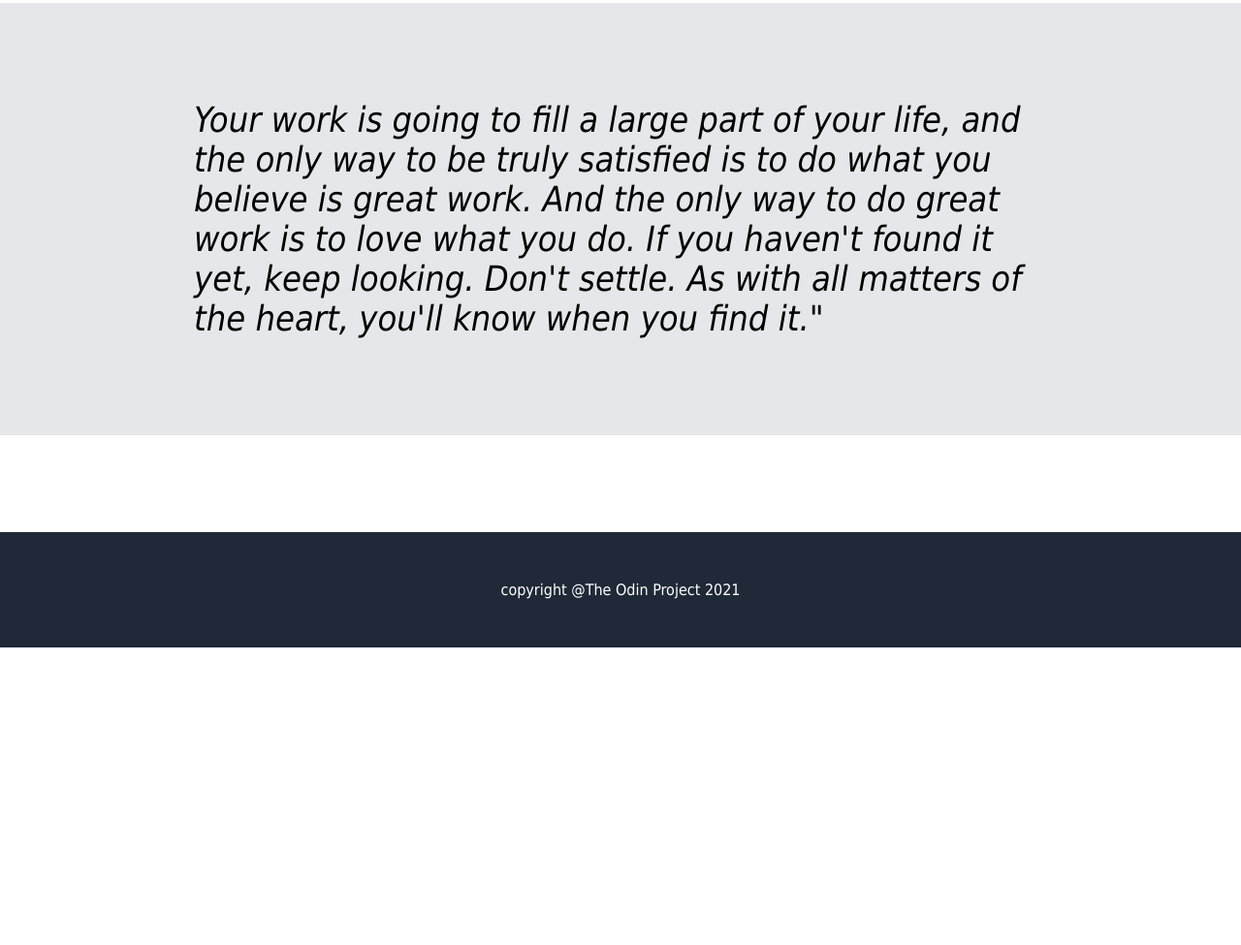
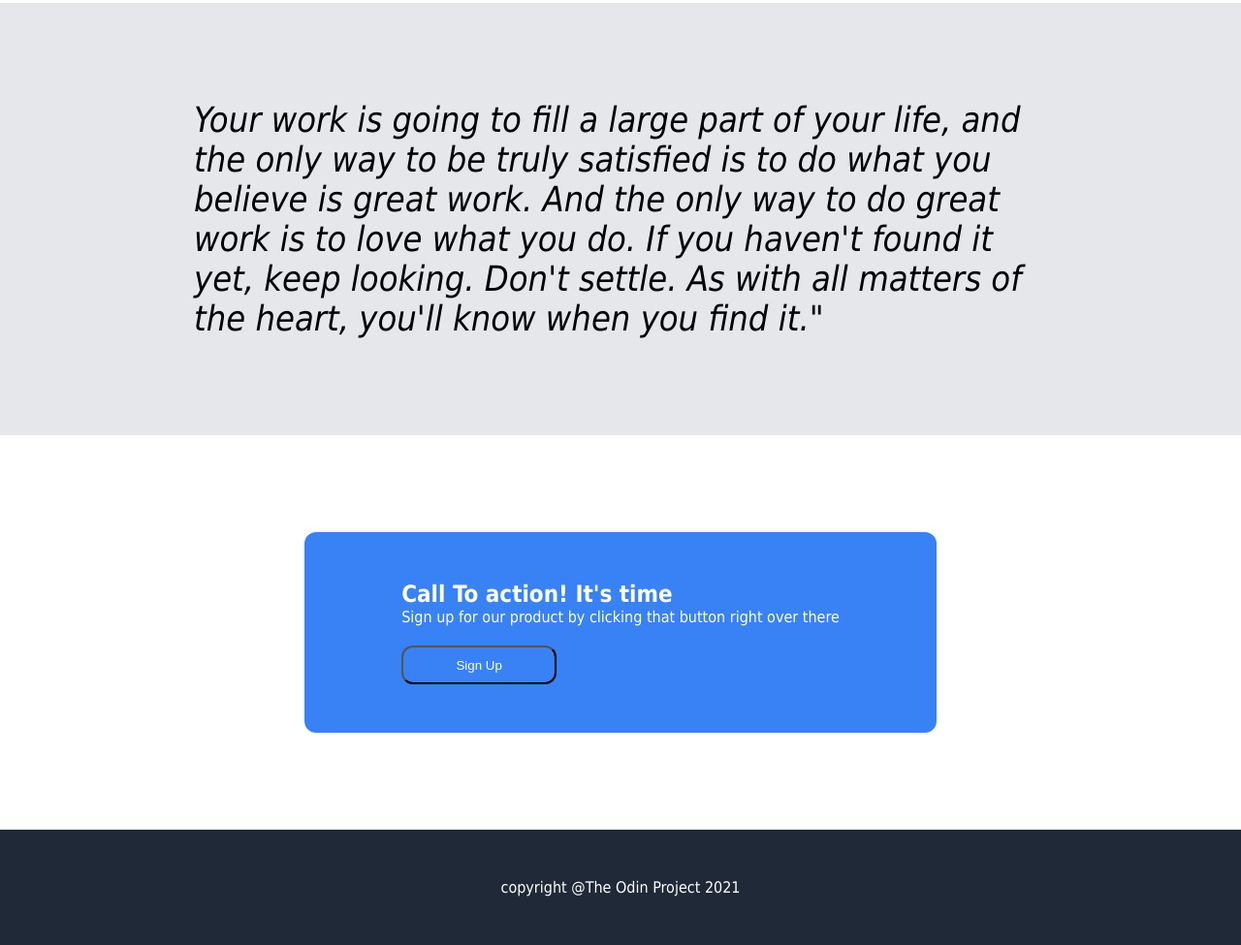
Before and after one commit to RyanEurich/landing-page, a plain HTML site: page index.html in a window 1280 px wide. Shown: the part 1386-2361 px from the top of the page at 97% size. Before the commit the page ends 2054 px from the top, so only its background shows below. Drawn offline with Linux system fonts and the light colour scheme.

Commit message:
finished prototype

```diff
--- a/index.html
+++ b/index.html
@@ -51,7 +51,15 @@
         Your work is going to fill a large part of your life, and the only way to be truly satisfied is to do what you believe is great work. And the only way to do great work is to love what you do. If you haven't found it yet, keep looking. Don't settle. As with all matters of the heart, you'll know when you find it."
     </div>
     <div class="four">
-
+        <div class="inside">
+            <div class="left-end">
+                Call To action! It's time
+            </div>
+            <div class="left-small">
+                Sign up for our product by clicking that button right over there
+            </div>
+            <button>Sign Up</button>
+        </div>
     </div>
     <div class="footer">
         copyright @The Odin Project 2021
--- a/style1.css
+++ b/style1.css
@@ -121,8 +121,15 @@ button{
 }
 
 .four{
-
-
+    display: flex;
+    justify-content: center;
+    align-items: center;
+    padding-bottom: 100px;
+}
+.inside{
+    border-radius: 12px;
+    background-color: #3882F6;
+    padding: 50px 100px 50px 100px;
 }
 .footer{
     padding-top: 50px;
@@ -143,3 +150,12 @@ a{
     padding: 0px 15px;
 
 }
+.left-end{
+    color: white;
+    font-weight: bolder;
+    font-size: 24px;
+}
+.left-small{
+    color: white;
+    font-size: 16px;
+}
```
